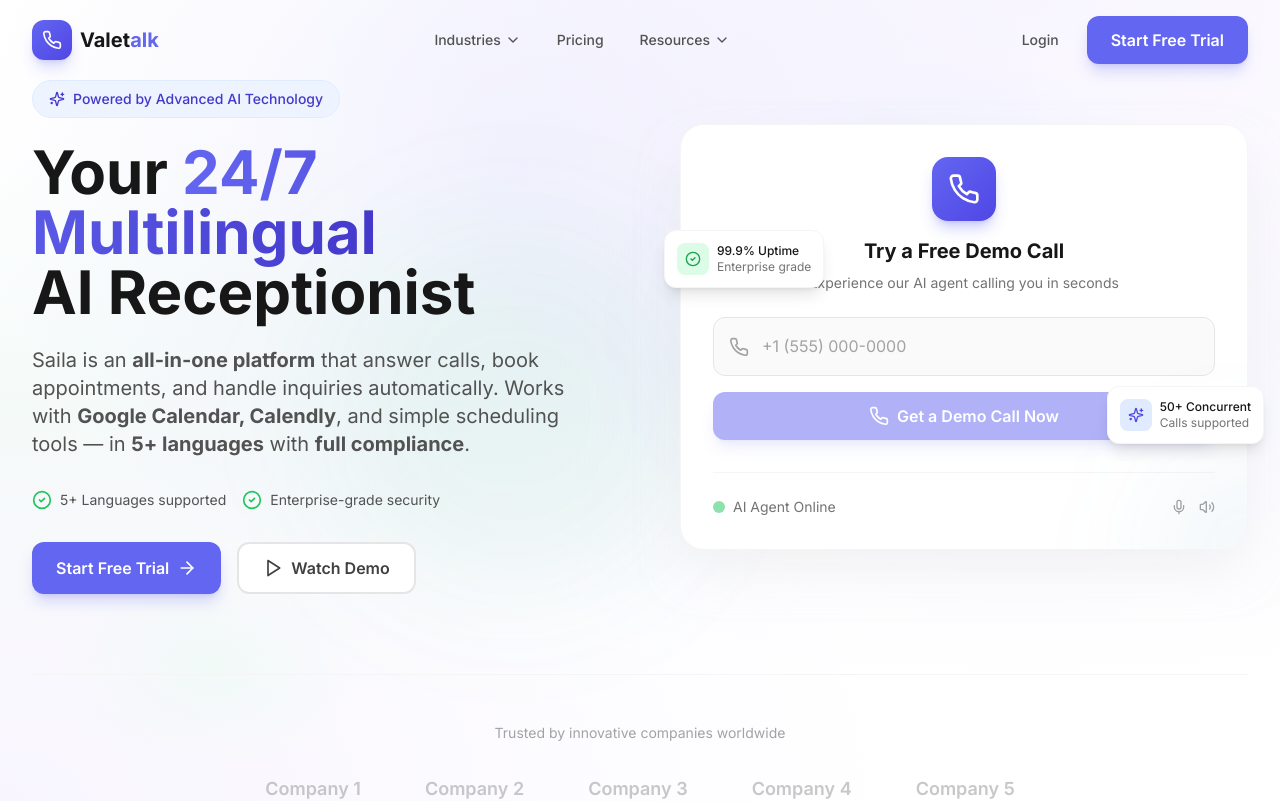
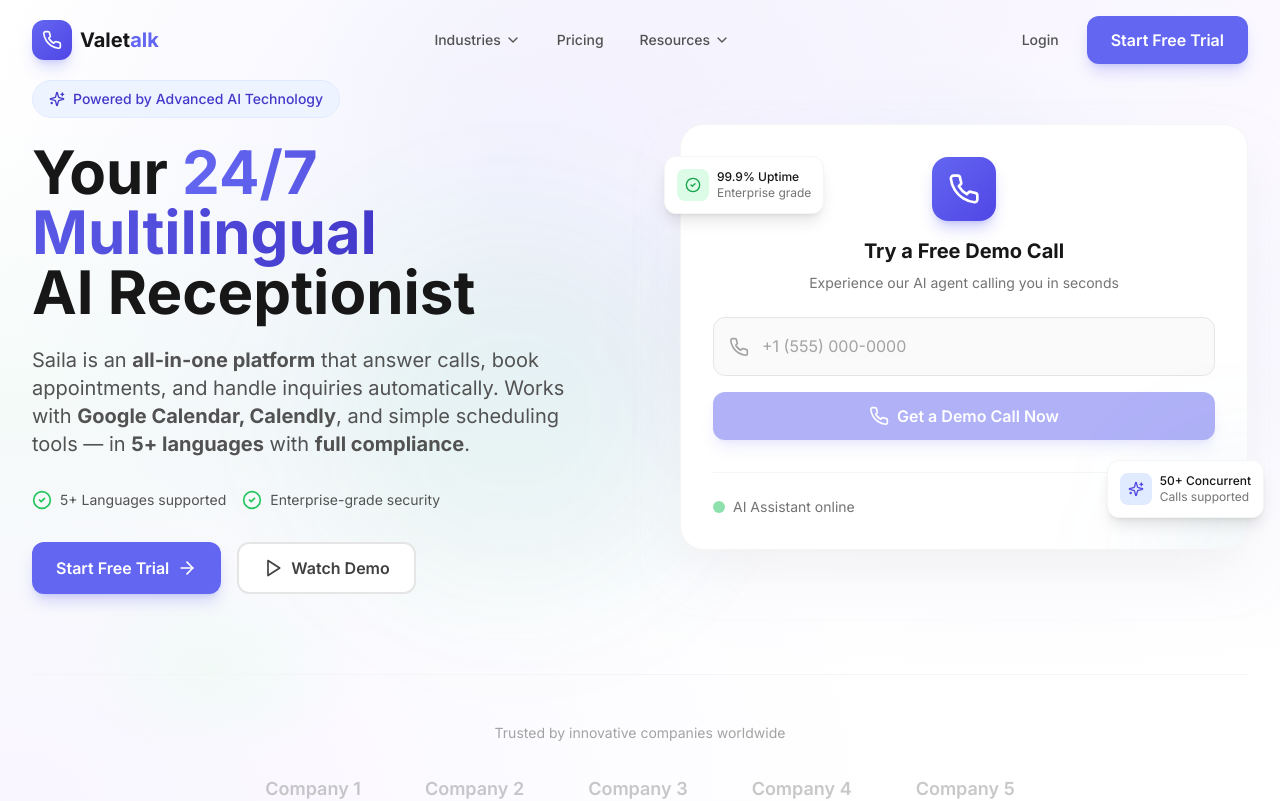
Before and after one commit to ali-gulzar/website, a React (Vite) app: page / in a window 1280 px wide. Shown: the top 801 px of the page. Built offline with nearby package versions, Linux system fonts and the light colour scheme.

Commit message:
improvements

```diff
--- a/src/components/Hero.tsx
+++ b/src/components/Hero.tsx
@@ -2,7 +2,7 @@
 
 import { useState } from "react";
 import { motion } from "framer-motion";
-import { Phone, Play, ArrowRight, CheckCircle2, Sparkles, Mic, Volume2 } from "lucide-react";
+import { Phone, Play, ArrowRight, CheckCircle2, Sparkles } from "lucide-react";
 
 export default function Hero() {
   const [phoneNumber, setPhoneNumber] = useState("");
@@ -205,15 +205,9 @@
 
               {/* Visual Elements */}
               <div className="mt-8 pt-6 border-t border-neutral-100">
-                <div className="flex items-center justify-between">
-                  <div className="flex items-center gap-2">
-                    <div className="w-3 h-3 rounded-full bg-accent-500 animate-pulse" />
-                    <span className="text-sm text-neutral-500">AI Agent Online</span>
-                  </div>
-                  <div className="flex items-center gap-3">
-                    <Mic className="w-4 h-4 text-neutral-400" />
-                    <Volume2 className="w-4 h-4 text-neutral-400" />
-                  </div>
+                <div className="flex items-center gap-2">
+                  <div className="w-3 h-3 rounded-full bg-accent-500 animate-pulse" />
+                  <span className="text-sm text-neutral-500">AI Assistant online</span>
                 </div>
               </div>
 
@@ -226,7 +220,7 @@
               initial={{ opacity: 0, y: 20 }}
               animate={{ opacity: 1, y: 0 }}
               transition={{ delay: 0.6 }}
-              className="absolute -left-4 top-1/4 bg-white rounded-xl shadow-lg border border-neutral-100 p-3 hidden lg:flex items-center gap-2"
+              className="absolute -left-4 top-8 bg-white rounded-xl shadow-lg border border-neutral-100 p-3 hidden lg:flex items-center gap-2"
             >
               <div className="w-8 h-8 rounded-lg bg-accent-100 flex items-center justify-center">
                 <CheckCircle2 className="w-4 h-4 text-accent-600" />
@@ -241,7 +235,7 @@
               initial={{ opacity: 0, y: -20 }}
               animate={{ opacity: 1, y: 0 }}
               transition={{ delay: 0.8 }}
-              className="absolute -right-4 bottom-1/4 bg-white rounded-xl shadow-lg border border-neutral-100 p-3 hidden lg:flex items-center gap-2"
+              className="absolute -right-4 bottom-8 bg-white rounded-xl shadow-lg border border-neutral-100 p-3 hidden lg:flex items-center gap-2"
             >
               <div className="w-8 h-8 rounded-lg bg-primary-100 flex items-center justify-center">
                 <Sparkles className="w-4 h-4 text-primary-600" />
```
